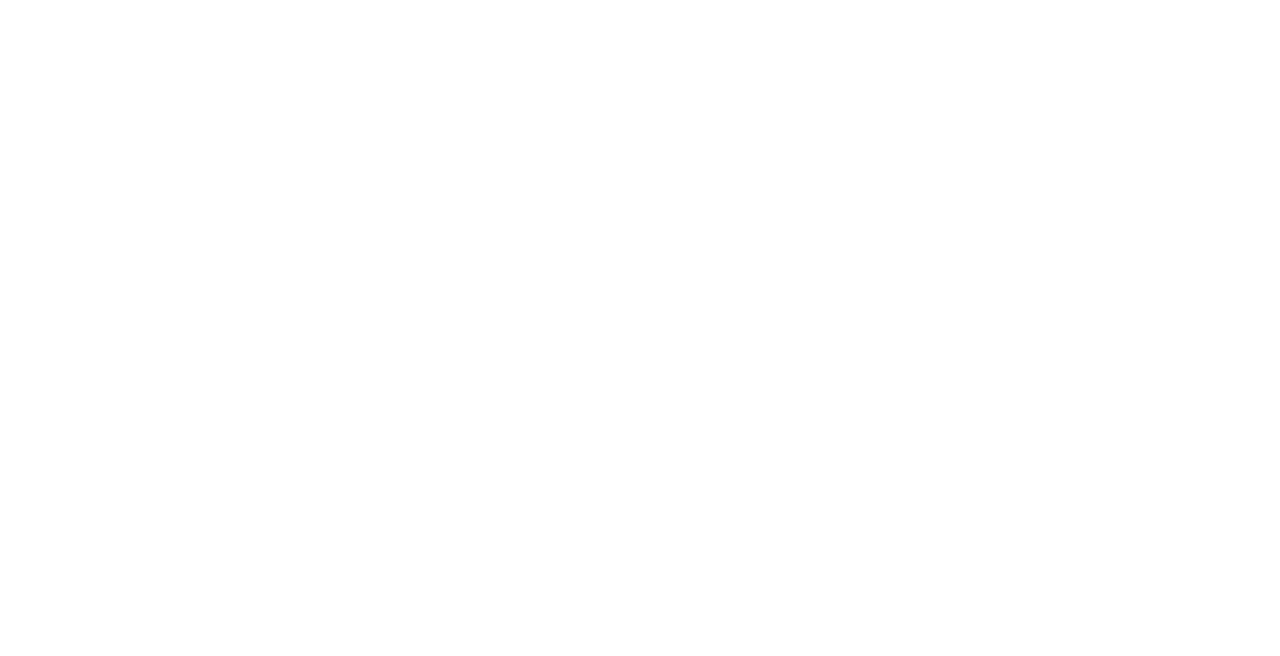
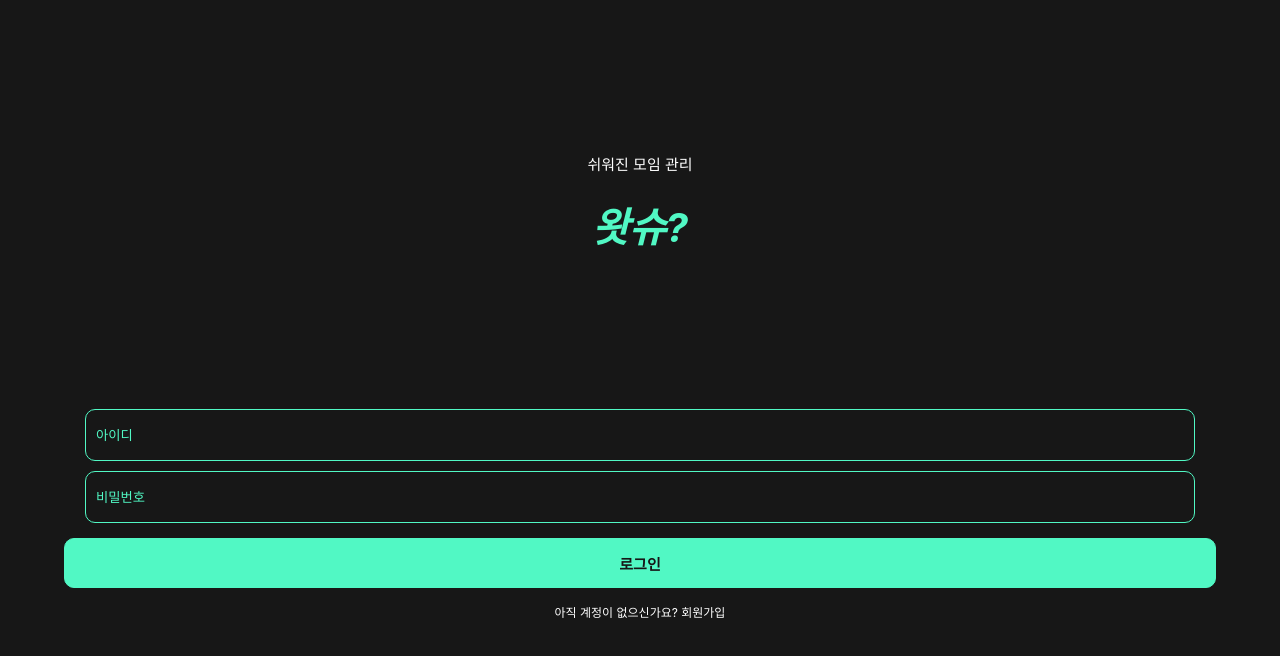
Before and after one commit to whatever-mentoring/Whatssue-FE, a React (Create React App) app: page /login in a window 1280 px wide. Shown: the top 656 px of the page. Built offline with nearby package versions, Linux system fonts and the light colour scheme.

Commit message:
Feat: login UI

```diff
--- a/package.json
+++ b/package.json
@@ -8,7 +8,9 @@
     "@testing-library/user-event": "^13.5.0",
     "react": "^18.2.0",
     "react-dom": "^18.2.0",
+    "react-router-dom": "^6.15.0",
     "react-scripts": "5.0.1",
+    "styled-components": "^6.0.7",
     "web-vitals": "^2.1.4"
   },
   "scripts": {
--- a/src/App.js
+++ b/src/App.js
@@ -1,8 +1,15 @@
+import React, { Component } from 'react';
+import { BrowserRouter, Routes, Route } from 'react-router-dom';
+import Login from "./pages/login.container";
 
 function App() {
   return (
     <div className="App">
-
+      <BrowserRouter>
+        <Routes>
+          <Route path='/login' element={<Login/>}></Route>
+        </Routes>
+      </BrowserRouter>
     </div>
   );
 }
--- /dev/null
+++ b/src/pages/login.container.js
@@ -0,0 +1,21 @@
+import { useState, useEffect } from "react";
+import * as S from './login.styles.js';
+
+function Login (){
+    return (
+        <S.MainWrapper>
+            <S.TitleWrapper>
+                <S.TitleTxt>쉬워진 모임 관리</S.TitleTxt>
+                <S.LogoTxt>왓슈?</S.LogoTxt>
+            </S.TitleWrapper>
+            <S.ContentWrapper>
+                <S.ContentId placeholder="아이디"/>
+                <S.ContentPw placeholder="비밀번호"/>
+                <S.ContentBtn>로그인</S.ContentBtn>
+                <S.JoinTxt>아직 계정이 없으신가요? 회원가입</S.JoinTxt>
+            </S.ContentWrapper>
+        </S.MainWrapper>
+    )
+}
+
+export default Login;
--- /dev/null
+++ b/src/pages/login.styles.js
@@ -0,0 +1,99 @@
+import styled from 'styled-components'
+
+export const MainWrapper = styled.div`
+    width: 100%;
+    height: 100vh;
+    background-color: #171717;
+
+    display: flex;
+    flex-direction: column;
+    text-align: center;
+    justify-content: center;
+`
+
+export const TitleWrapper = styled.div`
+    text-align: center;
+    margin: 50px 0;
+`;
+
+export const TitleTxt = styled.div`
+    color: #fff;
+    font-size: 15px;
+    margin: 1.5em;
+`;
+
+export const LogoTxt = styled.i`
+    color: #51F8C4;
+    font-size: 40px;
+    font-weight: bold;
+`;
+
+export const ContentWrapper = styled.div`
+    display: flex;
+    flex-direction: column;
+    text-align: center;
+    align-items: center;
+    margin: 100px 0;
+`;
+
+export const ContentId = styled.input`
+    width: 85%;
+    height: 50px;
+    color: #fff;
+    background-color: #171717;
+    border: 1px solid #51F8C4;
+    border-radius: 10px;
+    padding: 0 10px;
+    margin: 5px 0;
+
+    &::-webkit-input-placeholder{
+        color: #51F8C4
+    }
+
+    &:focus{
+        outline: none
+
+    }
+
+`;
+
+export const ContentPw = styled.input`
+    width: 85%;
+    height: 50px;
+    color: #fff;
+    background-color: #171717;
+    border: 1px solid #51F8C4;
+    border-radius: 10px;
+    padding: 0 10px;
+    margin: 5px 0;
+
+    &::-webkit-input-placeholder{
+        color: #51F8C4
+    }
+
+    &::-ms-input-placeholder{
+        color: #51F8C4
+    }
+
+    &:focus{
+        outline: none
+
+    }
+`;
+
+export const ContentBtn = styled.button`
+    width: 90%;
+    height: 50px;
+    color: #171717;
+    font-size: 15px;
+    font-weight: bold;
+    background-color: #51F8C4;
+    border: 1px solid #51F8C4;
+    border-radius: 10px;
+    margin: 10px 0 15px 0;
+`;
+
+export const JoinTxt = styled.div`
+    font-size: 12px;
+    color: #fff;
+`;
```
Also changed, not shown: 1 other file (tests, documents, lock files or other folders).
